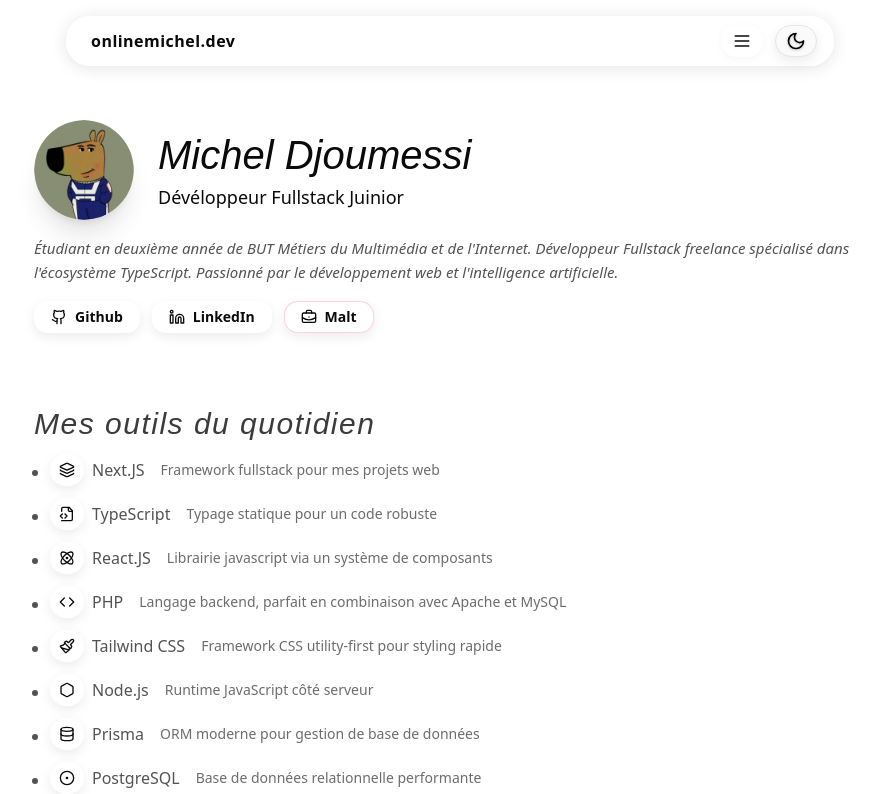
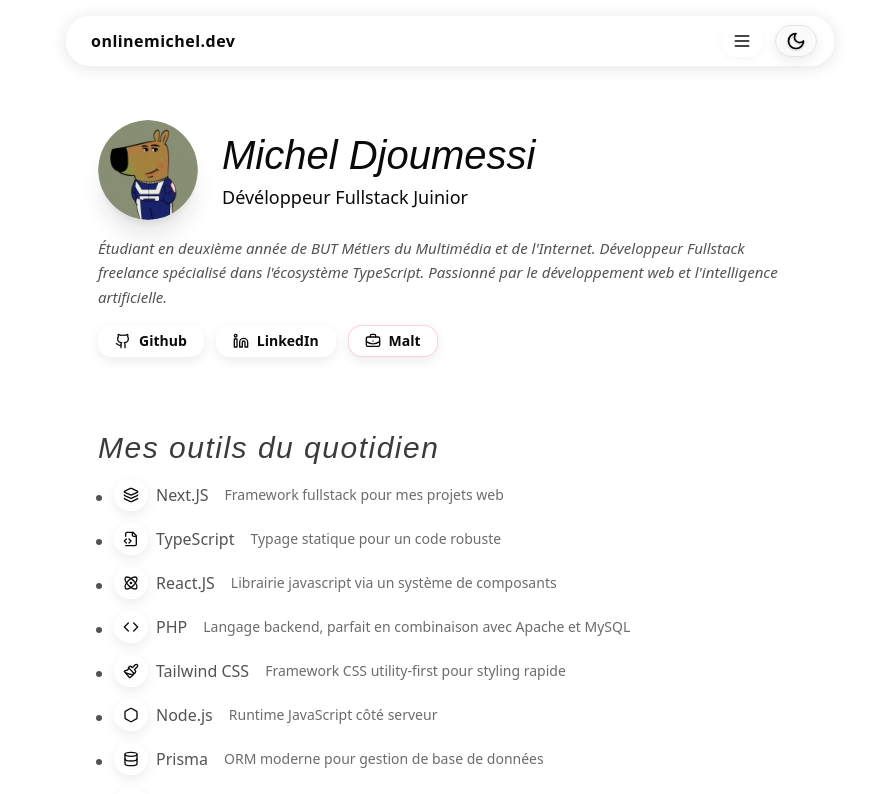
Before and after one commit to michel-DC/Portfolio, a Next.js app: page / in a window 1280 px wide. Shown: the top 794 px of the page, without its empty margins (190-1070 px from the left). Built offline with nearby package versions, Linux system fonts and the light colour scheme; a web font is replaced by a local one.

Commit message:
Edit app layout by increase the max-width of the main section.

```diff
--- a/src/components/project-content.tsx
+++ b/src/components/project-content.tsx
@@ -201,7 +201,7 @@
 
       {project.images && project.images.length > 1 && (
         <div className="w-full max-w-4xl mx-auto mt-10 mb-16">
-          <h2 className="text-foreground text-2xl font-semibold mb-4 ml-4 sm:ml-8">
+          <h2 className="text-foreground text-center text-2xl font-semibold mb-4">
             Gallerie d&apos;images
           </h2>
           <ProjectImagesCarousel images={project.images} name={""} />
--- a/src/components/section.tsx
+++ b/src/components/section.tsx
@@ -1,8 +1,20 @@
 import React from "react";
 
-export default function Section({ children, className, id }: { children: React.ReactNode, className?: string, id?: string }) {
+export default function Section({
+  children,
+  className,
+  id,
+}: {
+  children: React.ReactNode;
+  className?: string;
+  id?: string;
+}) {
   return (
-    <section className={`container max-w-4xl mx-auto px-4 ${className ?? ''} ${id ?? ''}`}>
+    <section
+      className={`container max-w-3xl mx-auto px-4 ${className ?? ""} ${
+        id ?? ""
+      }`}
+    >
       {children}
     </section>
   );
```
